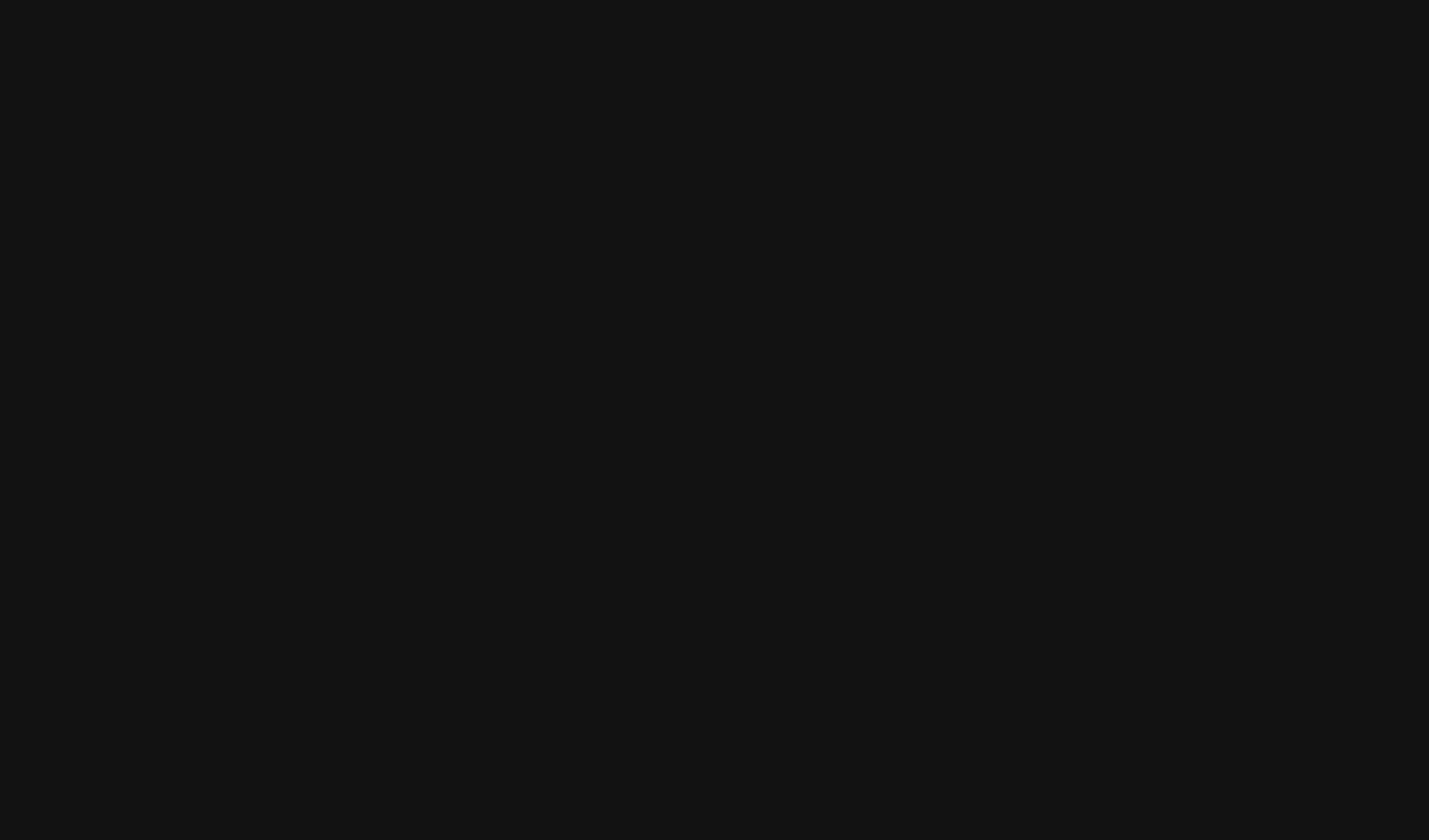
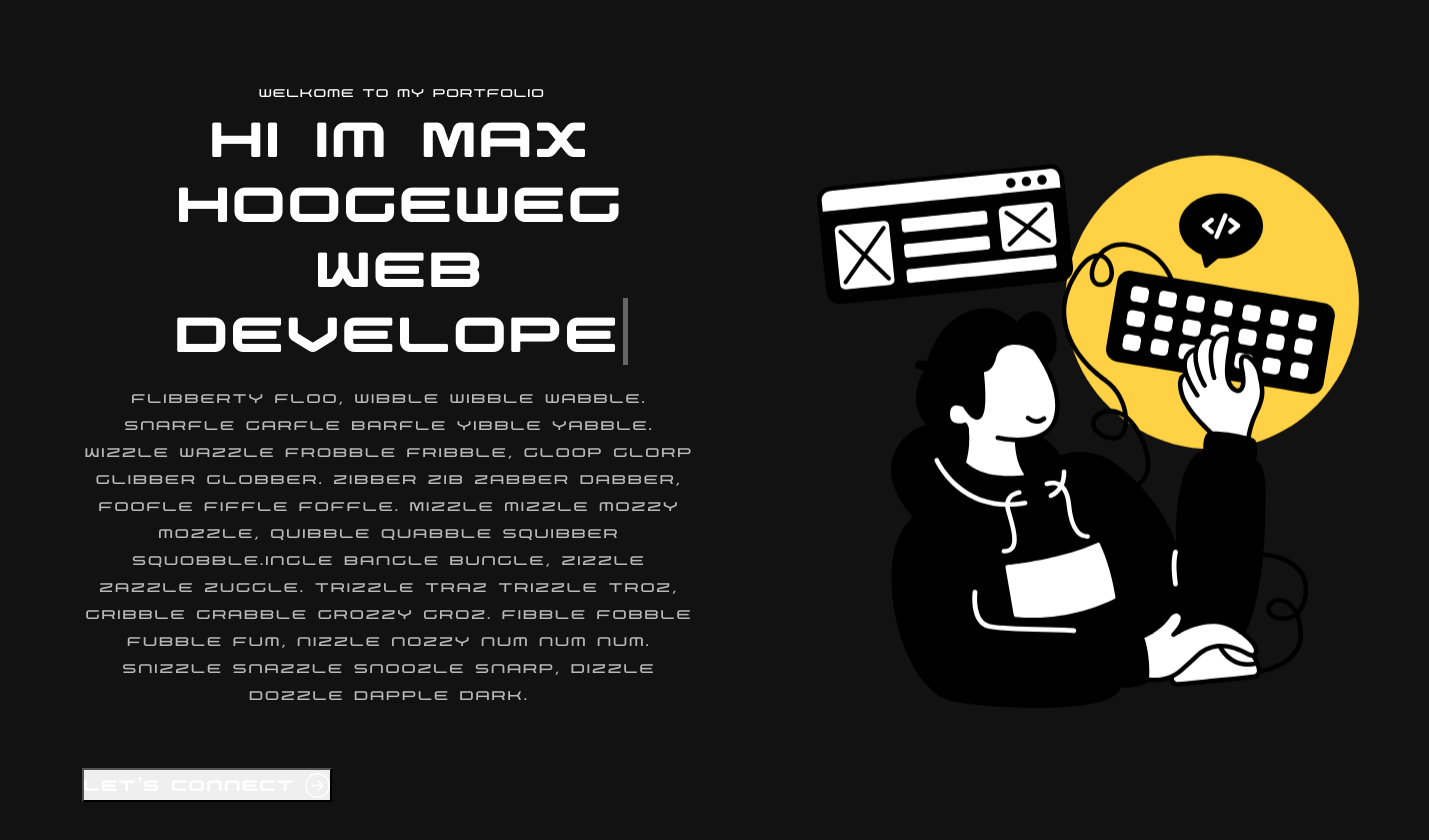
Before and after one commit to MHaox/portfolio-year3, a React (Create React App) app: page / in a window 1280 px wide. Shown: the part 180-1020 px from the top of the page, 1429 px wide, since content can reach past the window. Before the commit the page ends 800 px from the top, so only its background shows below. Built offline with nearby package versions, Linux system fonts and the light colour scheme.

Commit message:
chore: Add lazy loading for images and update dependencies

```diff
--- a/package.json
+++ b/package.json
@@ -6,9 +6,11 @@
     "@testing-library/jest-dom": "^5.17.0",
     "@testing-library/react": "^13.4.0",
     "@testing-library/user-event": "^13.5.0",
+    "animate.css": "^4.1.1",
     "bootstrap": "^5.3.3",
     "react": "^18.3.1",
     "react-bootstrap": "^2.10.2",
+    "react-bootstrap-icons": "^1.11.4",
     "react-dom": "^18.3.1",
     "react-scripts": "5.0.1",
     "web-vitals": "^2.1.4"
--- a/src/App.css
+++ b/src/App.css
@@ -89,15 +89,18 @@
   width: 100%;
   top: 0;
   z-index: 9999;
-  transition:  0.32s ease-in-out;
+  transition: 0.32s ease-in-out;
 }
+
 nav.navbar.scrolled {
   padding: 0px 0;
   background-color: #121212;
 }
+
 nav.navbar a.navbar-brand {
   width: 9%;
 }
+
 nav.navbar .navbar-nav .nav-link.navbar-link {
   font-weight: 400;
   color: #fff !important;
@@ -106,18 +109,22 @@
   font-size: 18px;
   opacity: 0.75;
 }
+
 nav.navbar .navbar-nav a.nav-link.navbar-link:hover,
 nav.navbar .navbar-nav a.nav-link.navbar-link.active {
   opacity: 1;
 }
+
 span.navbar-text {
   display: flex;
   align-items: center;
 }
+
 .social-icon {
   display: inline-block;
   margin-left: 14px;
 }
+
 .social-icon a {
   width: 42px;
   height: 42px;
@@ -130,6 +137,7 @@
   line-height: 1;
   border: 1px solid rgba(255, 255, 255, 0.5);
 }
+
 .social-icon a::before {
   content: "";
   width: 42px;
@@ -140,17 +148,21 @@
   transform: scale(0);
   transition: 0.3s ease-in-out;
 }
+
 .social-icon a:hover::before {
   transform: scale(1);
 }
+
 .social-icon a img {
   width: 40%;
   z-index: 1;
   transition: 0.3s ease-in-out;
 }
+
 .social-icon a:hover img {
   filter: brightness(0) saturate(100%) invert(0%) sepia(7%) saturate(98%) hue-rotate(346deg) brightness(95%) contrast(86%);
 }
+
 .navbar-text button {
   font-weight: 700;
   color: #fff;
@@ -162,9 +174,11 @@
   background-color: transparent;
   transition: 0.3s ease-in-out;
 }
+
 .navbar-text button span {
   z-index: 1;
 }
+
 .navbar-text button::before {
   content: "";
   width: 0%;
@@ -176,20 +190,24 @@
   z-index: -1;
   transition: 0.3s ease-in-out;
 }
+
 .navbar-text button:hover {
   color: #121212;
 }
+
 .navbar-text button:hover::before {
   content: "";
   width: 100%;
   height: 100%;
   position: absolute;
 }
+
 nav.navbar .navbar-toggler:active,
 nav.navbar .navbar-toggler:focus {
   outline: none;
   box-shadow: none;
 }
+
 nav.navbar .navbar-toggler-icon {
   width: 24px;
   height: 17px;
@@ -199,9 +217,11 @@
   transition: all 300ms linear;
   top: -2px;
 }
+
 nav.navbar .navbar-toggler-icon:focus {
   border-bottom: 2px solid #fff;
 }
+
 nav.navbar .navbar-toggler-icon:after,
 nav.navbar .navbar-toggler-icon:before {
   width: 24px;
@@ -214,19 +234,104 @@
   z-index: 2;
   transition: all 300ms linear;
 }
+
 nav.navbar .navbar-toggler-icon:after {
   top: 8px;
 }
+
 nav.navbar .navbar-toggler[aria-expanded="true"] .navbar-toggler-icon:after {
   transform: rotate(45deg);
   background-color: #fff;
   height: 2px;
 }
+
 nav.navbar .navbar-toggler[aria-expanded="true"] .navbar-toggler-icon:before {
   transform: translateY(8px) rotate(-45deg);
   background-color: #fff;
   height: 2px;
 }
+
 nav.navbar .navbar-toggler[aria-expanded="true"] .navbar-toggler-icon {
   border-color: transparent;
 }
+
+/************ Banner Css ************/
+.banner {
+  margin-top: 0;
+  padding: 260px 0 100px 0;
+  /* background-image: url('./assets/img/banner-bg.png'); */
+  background-position: top center;
+  background-size: cover;
+  background-repeat: no-repeat;
+}
+
+.banner .tagline {
+  font-weight: 700;
+  letter-spacing: 0.8px;
+  padding: 8px 10px;
+  background: linear-gradient(90.21deg, rgba(170, 54, 124, 0.5) -5.91%, rgba(74, 47, 189, 0.5) 111.58%);
+  border: 1px solid rgba(255, 255, 255, 0.5);
+  font-size: 20px;
+  margin-bottom: 16px;
+  display: inline-block;
+}
+
+.banner h1 {
+  font-size: 65px;
+  font-weight: 700;
+  letter-spacing: 0.8px;
+  line-height: 1;
+  margin-bottom: 20px;
+  display: block;
+}
+
+.banner p {
+  color: #B8B8B8;
+  font-size: 18px;
+  letter-spacing: 0.8px;
+  line-height: 1.5em;
+  width: 96%;
+}
+
+.banner button {
+  color: #fff;
+  font-weight: 700;
+  font-size: 20px;
+  margin-top: 60px;
+  letter-spacing: 0.8px;
+  display: flex;
+  align-items: center;
+}
+
+.banner button svg {
+  font-size: 25px;
+  margin-left: 10px;
+  transition: 0.3s ease-in-out;
+  line-height: 1;
+}
+
+.banner button:hover svg {
+  margin-left: 25px;
+}
+
+.banner img {
+  animation: updown 3s linear infinite;
+}
+
+@keyframes updown {
+  0% {
+    transform: translateY(-20px);
+  }
+
+  50% {
+    transform: translateY(20px);
+  }
+
+  100% {
+    transform: translateY(-20px);
+  }
+}
+
+.txt-rotate>.wrap {
+  border-right: 0.08em solid #666;
+}
--- a/src/App.js
+++ b/src/App.js
@@ -1,12 +1,14 @@
 import logo from './logo.svg';
 import './App.css';
 import { NavBar } from './components/NavBar';
+import { Banner } from './components/Banner'
 import 'bootstrap/dist/css/bootstrap.min.css';
 
 function App() {
   return (
     <div className="App">
       <NavBar />
+      <Banner />
     </div>
   );
 }
--- a/src/components/Banner.js
+++ b/src/components/Banner.js
@@ -46,7 +46,7 @@
     }
 
     return (
-        <section>
+        <section className="banner" id="home">
             <Container>
                 <Row className="align-items-center">
                     <Col xs={12} md={6} xl={7}>
@@ -57,10 +57,10 @@
                             <br />
                             <span className="txt-rotate" dataPeriod="1000" data-rotate='[ "Web Developer", "Student", "Full-Stack Developer", "licenced drone pilot", "Digital Creator" ]'><span className="wrap">{text}</span></span></h1>
                         <p>Flibberty floo, wibble wibble wabble. Snarfle garfle barfle yibble yabble. Wizzle wazzle frobble fribble, gloop glorp glibber globber. Zibber zib zabber dabber, foofle fiffle foffle. Mizzle mizzle mozzy mozzle, quibble quabble squibber squobble.ingle bangle bungle, zizzle zazzle zuggle. Trizzle traz trizzle troz, gribble grabble grozzy groz. Fibble fobble fubble fum, nizzle nozzy num num num. Snizzle snazzle snoozle snarp, dizzle dozzle dapple dark.</p>
-                        <button onClick={() => console.log('connect Banners')}>Let’s Connect<ArrowRightCircle /></button>
+                        <button onClick={() => console.log('connect Banners')}>Let’s Connect<ArrowRightCircle size={25} /></button>
                     </Col>
                     <Col xs={12} md={6} xl={5}>
-                        <img src={headerImg} alt="Banner" />
+                        <img src={headerImg} alt="Header Img" />
                     </Col>
                 </Row>
             </Container>
```
Also changed, not shown: src/assets/img/headerImg.svg (added), 1 other file (tests, documents, lock files or other folders). Lines whose indentation alone changed are shown as unchanged.
